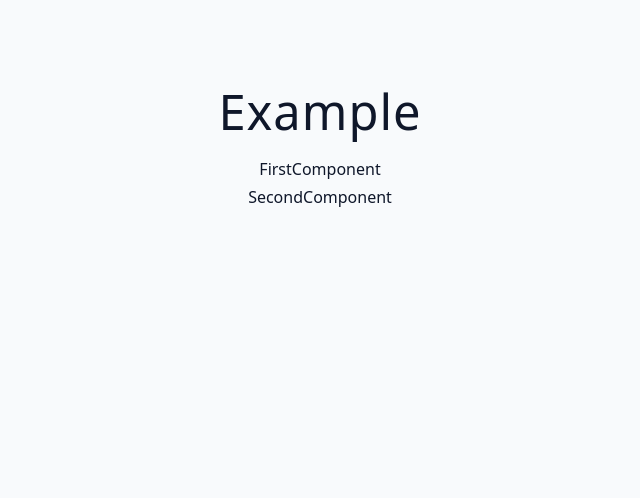
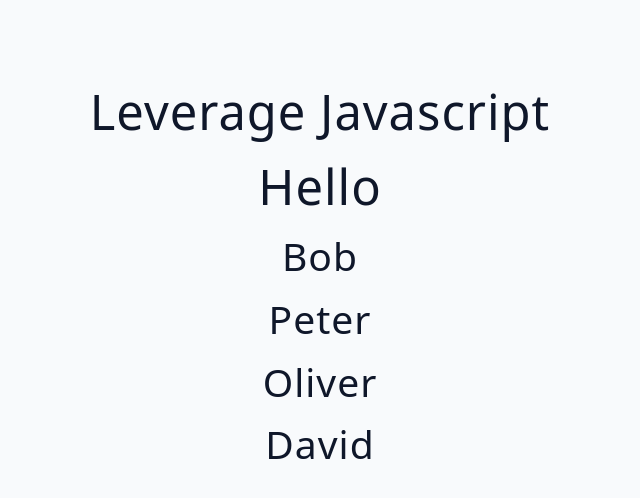
Before and after one commit to rohancs127/React-Concepts, a React (Vite) app in the folder advanced-react/: page / in a window 1280 px wide. Shown: the top 498 px of the page, without its empty margins (320-960 px from the left). Built offline with nearby package versions, Linux system fonts and the light colour scheme.

Commit message:
added name

```diff
--- a/advanced-react/src/App.jsx
+++ b/advanced-react/src/App.jsx
@@ -23,15 +23,17 @@
 // import Home from "./tutorial/04-project-structure/starter/pages/Home";
 // import About from "./tutorial/04-project-structure/starter/pages/About";
 
-import { Home, About } from './tutorial/04-project-structure/starter/pages';
+// import { Home, About } from './tutorial/04-project-structure/starter/pages';
 
-import Example from './tutorial/04-project-structure/starter/example';
+// import Example from './tutorial/04-project-structure/starter/example';
+
+import List from "./tutorial/05-leverage-javascript/starter/List";
 
 function App() {
   return (
     <div className='container'>
       {/* <UseStateBasics/> */}
-      <Example/>
+      <List/>
     </div>
   );
 }
--- a/advanced-react/src/tutorial/05-leverage-javascript/starter/List.jsx
+++ b/advanced-react/src/tutorial/05-leverage-javascript/starter/List.jsx
@@ -1,10 +1,14 @@
 import React from 'react'
-import people from '../../../data'
-function List() {
+import {people} from '../../../data'
 
+const List = () => {
   return (
     <div>
-        <h1>Hello </h1>
+        <h1>Leverage Javascript</h1>
+        <h1>Hello</h1>
+        <div>{people.map((person)=>{
+                return <h2 key={person.id}>{person.name}</h2>
+        })}</div>
     </div>
   )
 }
```
